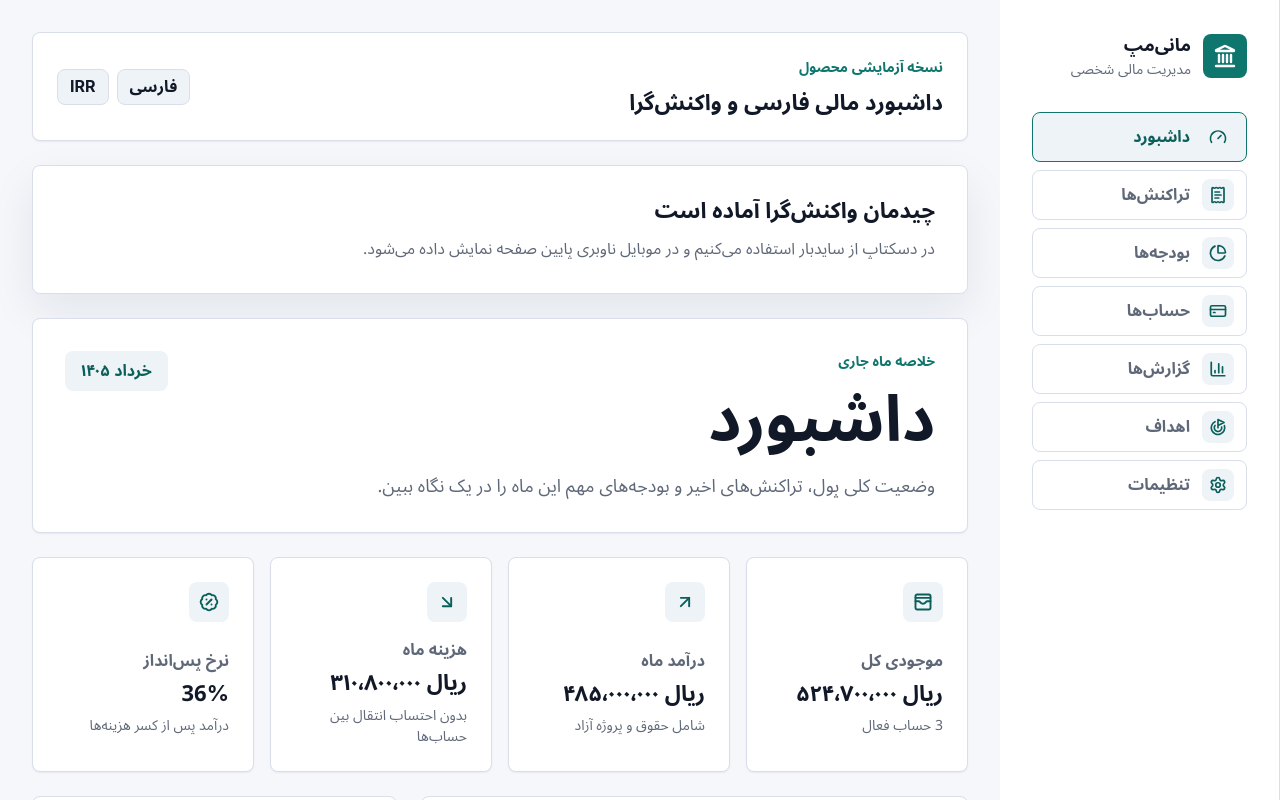
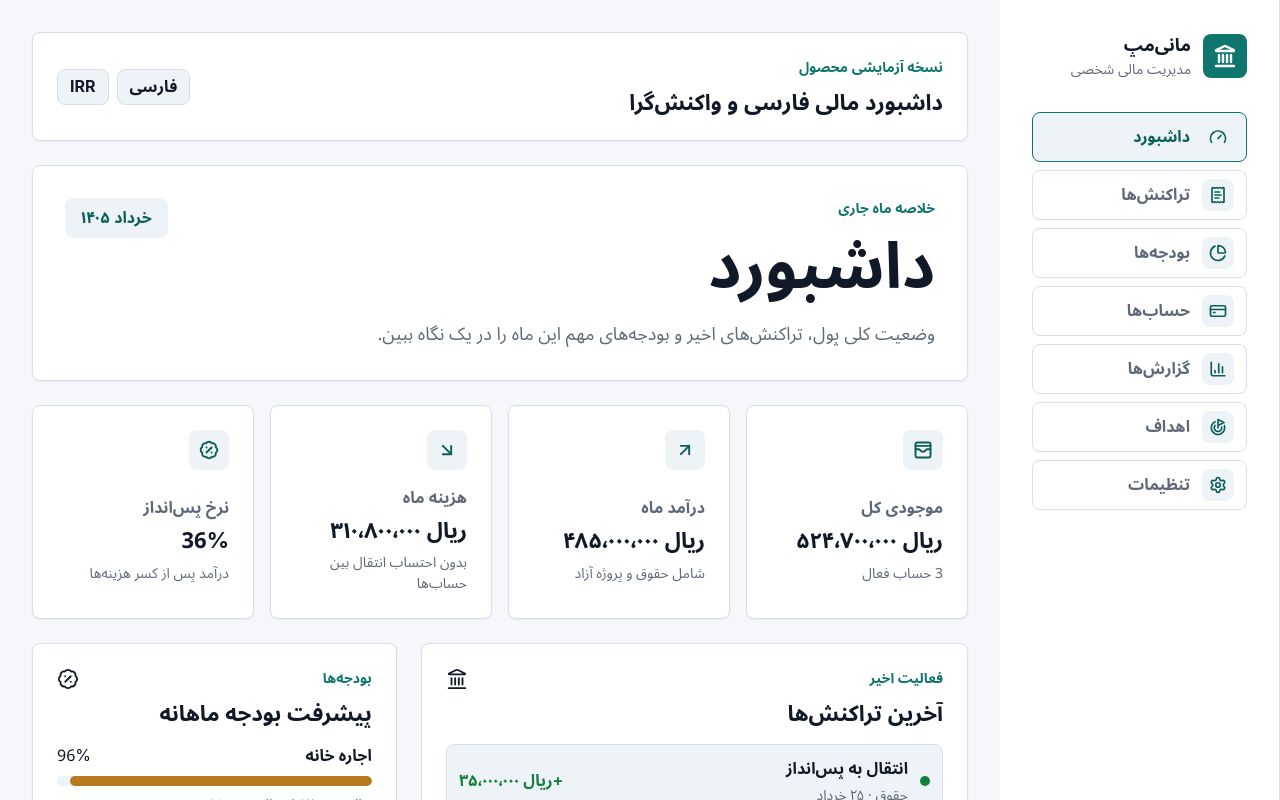
Before and after one commit to elahe-fakour/money-map, a React (Vite) app: page / in a window 1280 px wide. Shown: the top 800 px of the page. Built offline with nearby package versions, Linux system fonts and the light colour scheme.

Commit message:
style: remove unused layout status panel

```diff
--- a/src/App.css
+++ b/src/App.css
@@ -150,8 +150,7 @@
   color: var(--color-primary-strong);
 }
 
-.intro-panel,
-.status-panel {
+.intro-panel {
   border: 1px solid var(--color-border);
   border-radius: var(--radius-md);
   background: var(--color-surface);
@@ -160,11 +159,6 @@
 
 .intro-panel {
   padding: var(--space-7);
-}
-
-.status-panel {
-  padding: var(--space-6);
-  margin-bottom: var(--space-5);
 }
 
 .eyebrow {
@@ -179,12 +173,6 @@
   margin: 0;
   color: var(--color-text-muted);
   font-size: 1.125rem;
-}
-
-.status-panel p {
-  max-width: 680px;
-  margin: 0;
-  color: var(--color-text-muted);
 }
 
 .mobile-nav {
@@ -224,8 +212,7 @@
     padding: var(--space-4);
   }
 
-  .intro-panel,
-  .status-panel {
+  .intro-panel {
     padding: var(--space-5);
   }
 
@@ -277,8 +264,4 @@
   .mobile-nav {
     grid-template-columns: repeat(3, minmax(0, 1fr));
   }
-
-  .status-panel {
-    display: none;
-  }
 }
--- a/src/App.tsx
+++ b/src/App.tsx
@@ -78,8 +78,6 @@
     mobileNavLabel: string
     quickSettingsLabel: string
     sidebarLabel: string
-    statusBody: string
-    statusTitle: string
   }
 > = {
   en: {
@@ -91,9 +89,6 @@
     mobileNavLabel: 'Mobile navigation',
     quickSettingsLabel: 'Quick settings',
     sidebarLabel: 'Main navigation',
-    statusBody:
-      'Desktop uses a sidebar, while mobile shows the main navigation at the bottom of the screen.',
-    statusTitle: 'Responsive layout is ready',
   },
   fa: {
     brandName: 'مانی‌مپ',
@@ -104,9 +99,6 @@
     mobileNavLabel: 'ناوبری موبایل',
     quickSettingsLabel: 'تنظیمات سریع',
     sidebarLabel: 'ناوبری اصلی',
-    statusBody:
-      'در دسکتاپ از سایدبار استفاده می‌کنیم و در موبایل ناوبری پایین صفحه نمایش داده می‌شود.',
-    statusTitle: 'چیدمان واکنش‌گرا آماده است',
   },
 }
 
@@ -167,11 +159,6 @@
           </div>
         </header>
 
-        <section className="status-panel" aria-labelledby="status-title">
-          <h2 id="status-title">{copy.statusTitle}</h2>
-          <p>{copy.statusBody}</p>
-        </section>
-
         <main className="page-content">
           <Outlet />
         </main>
```
